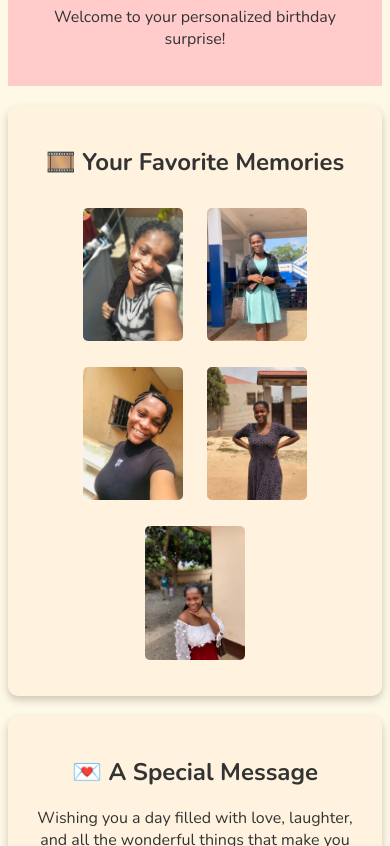
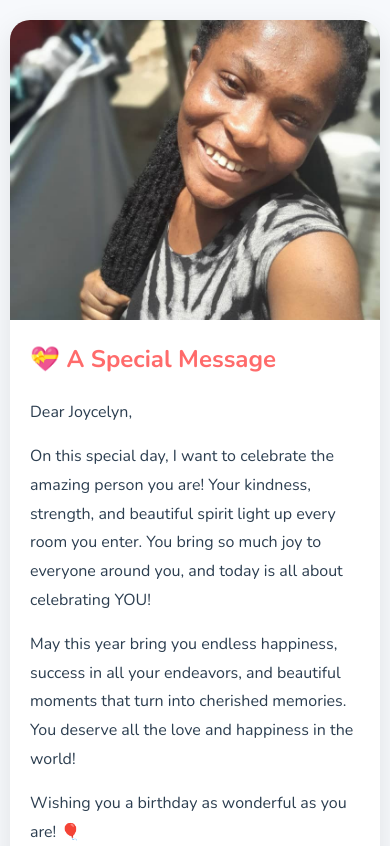
Before and after one commit to JohnsonSaka123/birthday_project-25, a plain HTML site: page index.html in a window 390 px wide. Shown: the part 194-1040 px from the top of the page. Drawn offline with nearby package versions, Linux system fonts and the light colour scheme.

Commit message:
birthday update

```diff
--- a/index.css
+++ b/index.css
@@ -1,43 +1,161 @@
+:root {
+  --primary-color: #FF6B6B;
+  --secondary-color: #4ECDC4;
+  --accent-color: #FFE66D;
+  --text-color: #2C3E50;
+  --background-color: #F7F9FC;
+}
+
+* {
+  margin: 0;
+  padding: 0;
+  box-sizing: border-box;
+}
+
 body {
-  font-family: "Nunito", serif;
-  text-align: center;
-  background-color: #fef8e6;
-  color: #333;
+  font-family: "Nunito", sans-serif;
+  background-color: var(--background-color);
+  color: var(--text-color);
+  line-height: 1.6;
+  min-height: 100vh;
+  display: flex;
+  justify-content: center;
+  align-items: center;
+}
+
+.container {
+  max-width: 800px;
+  width: 100%;
+  padding: 20px;
 }
 
 header {
-  background: #ffcccb;
-  padding: 20px;
-  margin-bottom: 20px;
+  text-align: center;
+  margin-bottom: 30px;
 }
 
-section {
-  margin: 20px auto;
-  padding: 20px;
-  max-width: 600px;
-  background: #fff3e0;
-  border-radius: 10px;
-  box-shadow: 0 4px 8px rgba(0, 0, 0, 0.2);
+header h1 {
+  font-size: 2.5rem;
+  color: var(--primary-color);
+  margin-bottom: 10px;
+  animation: fadeInDown 1s ease-out;
 }
 
-.photos img {
-  width: 100px;
-  margin: 10px;
-  border-radius: 5px;
-  animation: fadeInZoom 1s ease-in-out;
-}
-.photos img:hover {
-  transform: scale(1.2);
-  box-shadow: 0 6px 10px rgba(0, 0, 0, 0.2);
-  margin-left:  20px;
-  margin-right: 10px;
+header p {
+  font-size: 1.2rem;
+  color: var(--text-color);
+  opacity: 0.9;
+  animation: fadeInUp 1s ease-out;
 }
 
-button {
-  padding: 10px 20px;
-  background-color: #ff6f61;
-  color: white;
-  border: none;
-  border-radius: 5px;
-  cursor: pointer;
+.birthday-card {
+  background: white;
+  border-radius: 20px;
+  box-shadow: 0 10px 30px rgba(0, 0, 0, 0.1);
+  overflow: hidden;
+  animation: fadeIn 1.5s ease-out;
 }
+
+.photo-container {
+  width: 100%;
+  height: 400px;
+  overflow: hidden;
+}
+
+.main-photo {
+  width: 100%;
+  height: 100%;
+  object-fit: cover;
+  transition: transform 0.5s ease;
+}
+
+.main-photo:hover {
+  transform: scale(1.05);
+}
+
+.message {
+  padding: 30px;
+}
+
+.message h2 {
+  color: var(--primary-color);
+  margin-bottom: 20px;
+  font-size: 1.8rem;
+}
+
+.message p {
+  margin-bottom: 15px;
+  font-size: 1.1rem;
+  line-height: 1.8;
+}
+
+footer {
+  text-align: center;
+  margin-top: 30px;
+  padding: 20px;
+  color: var(--text-color);
+  opacity: 0.8;
+}
+
+footer i {
+  color: var(--primary-color);
+}
+
+@keyframes fadeIn {
+  from {
+    opacity: 0;
+    transform: translateY(20px);
+  }
+  to {
+    opacity: 1;
+    transform: translateY(0);
+  }
+}
+
+@keyframes fadeInDown {
+  from {
+    opacity: 0;
+    transform: translateY(-20px);
+  }
+  to {
+    opacity: 1;
+    transform: translateY(0);
+  }
+}
+
+@keyframes fadeInUp {
+  from {
+    opacity: 0;
+    transform: translateY(20px);
+  }
+  to {
+    opacity: 1;
+    transform: translateY(0);
+  }
+}
+
+@media (max-width: 768px) {
+  .container {
+    padding: 10px;
+  }
+
+  header h1 {
+    font-size: 2rem;
+  }
+
+  .photo-container {
+    height: 300px;
+  }
+
+  .message {
+    padding: 20px;
+  }
+
+  .message h2 {
+    font-size: 1.5rem;
+  }
+
+  .message p {
+    font-size: 1rem;
+  }
+}
--- a/index.html
+++ b/index.html
@@ -3,52 +3,39 @@
 <head>
   <meta charset="UTF-8">
   <meta name="viewport" content="width=device-width, initial-scale=1.0">
-  <title>Happy Birthday, [Friend's Name]!</title>
+  <title>Happy Birthday, Joycelyn! 🎉</title>
   <link rel="stylesheet" href="./index.css">
   <link rel="preconnect" href="https://fonts.googleapis.com">
   <link rel="preconnect" href="https://fonts.gstatic.com" crossorigin>
-  <link href="https://fonts.googleapis.com/css2?family=Nunito:ital,wght@0,200..1000;1,200..1000&display=swap"
-    rel="stylesheet">
+  <link href="https://fonts.googleapis.com/css2?family=Nunito:ital,wght@0,200..1000;1,200..1000&display=swap" rel="stylesheet">
+  <link rel="stylesheet" href="https://cdnjs.cloudflare.com/ajax/libs/font-awesome/6.0.0/css/all.min.css">
 </head>
 <body>
-  <header>
-    <h1>🎉 Happy Birthday, Joycelyn Eson Afua Addo! 🎂</h1>
-    <p>Welcome to your personalized birthday surprise!</p>
-  </header>
+  <div class="container">
+    <header>
+      <h1>🎉 Happy Birthday, Mina🎂</h1>
+      <p>Wishing you a day filled with joy and happiness!</p>
+    </header>
 
-  <section id="gallery">
-    <h2>🎞️ Your Favorite Memories</h2>
-    <div class="photos">
-      <img src="./images/Joy1.jpg" alt="Memory 1">
-      <img src="./images/joy-2.jpg" alt="Memory 2">
-      <img src="./images/Joy-3.jpg" alt="Memory 3">
-      <img src="./images/joy-4.jpg" alt="Memory 3">
-      <img src="./images/joy-5.jpg" alt="Memory 3">
-    </div>
-  </section>
+    <main>
+      <div class="birthday-card">
+        <div class="photo-container">
+          <img src="./images/Joy1.jpg" alt="Birthday Celebration" class="main-photo">
+        </div>
 
-  <section id="message">
-    <h2>💌 A Special Message</h2>
-    <p>Wishing you a day filled with love, laughter, and all the wonderful things that make you smile. You deserve nothing but
-    the best because you are truly an amazing person — kind, thoughtful, and a constant source of joy in the lives of those
-    around you.
+        <div class="message">
+          <h2>💝 A Special Message</h2>
+          <p>Dear Joycelyn,</p>
+          <p>On this special day, I want to celebrate the amazing person you are! Your kindness, strength, and beautiful spirit light up every room you enter. You bring so much joy to everyone around you, and today is all about celebrating YOU!</p>
+          <p>May this year bring you endless happiness, success in all your endeavors, and beautiful moments that turn into cherished memories. You deserve all the love and happiness in the world!</p>
+          <p>Wishing you a birthday as wonderful as you are! 🎈</p>
+        </div>
+      </div>
+    </main>
 
-    May this year bring you closer to your dreams and be filled with beautiful moments. I am so grateful for your
-    friendship, and I can’t wait to see all the wonderful things you will accomplish. Enjoy every minute of your special day
-    and always remember how loved and cherished you are! ❤️
-
-    Cheers to many more birthdays and unforgettable memories together!</p>
-  </section>
-
-  <!--<section id="quiz">
-    <h2>🎯 Fun Quiz</h2>
-    <p>How well do you know [Friend's Name]?</p>
-    <button onclick="startQuiz()">Start Quiz</button>
-  </section>-->
-
-  <footer>
-    <p>Made with ❤️ by Walker Jnr</p>
-  </footer>
-  <script src="script.js"></script>
+    <footer>
+      <p>Made with <i class="fas fa-heart"></i> by Walker Jnr</p>
+    </footer>
+  </div>
 </body>
 </html>
```
Also changed, not shown: responsivenavbar.html (added, +112 -0 lines).
